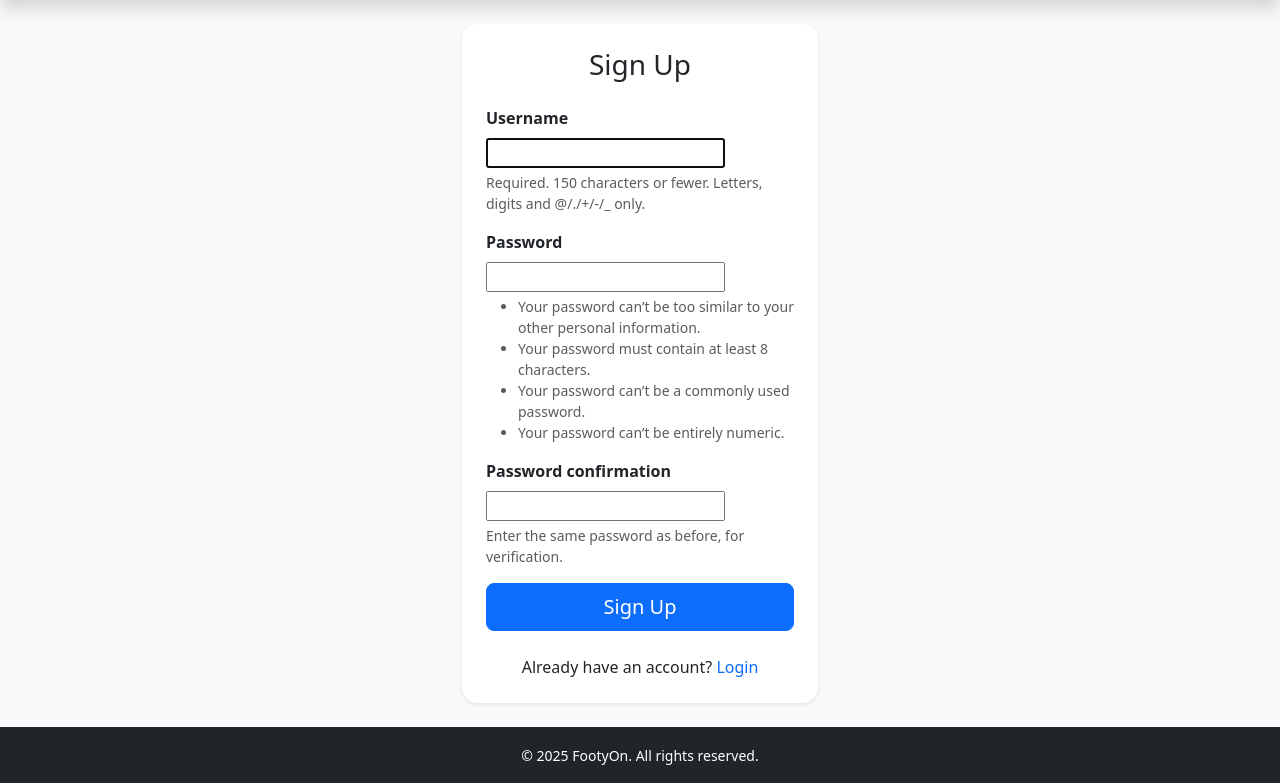
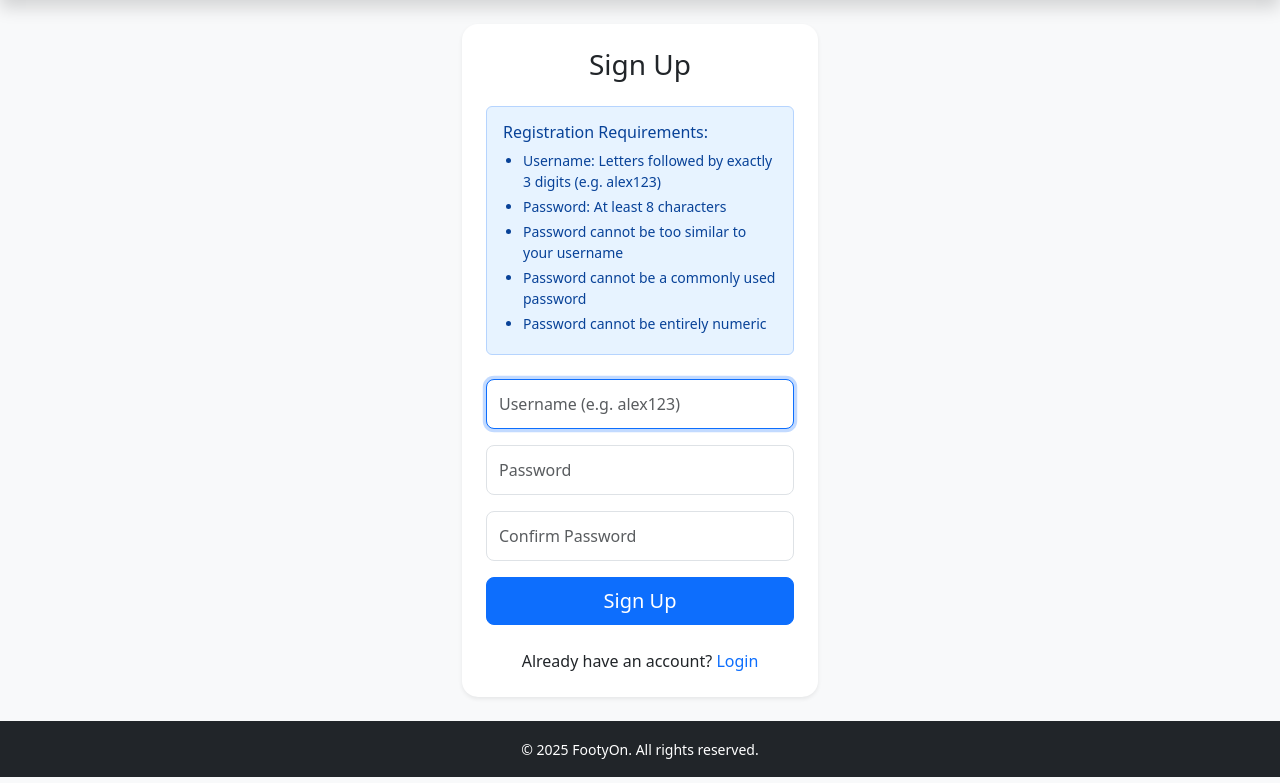
Before and after one commit to mohammedAljadd/FootyOn, a Django app: page /accounts/signup/ in a window 1280 px wide. Shown: the part 68-851 px from the top of the page. Run offline with Django 5.2, Linux system fonts and the light colour scheme; parts of the project's set-up code (start-up, migrations or seed data) failed here and were passed over.

Commit message:
feat: customize and translate auth pages

```diff
--- a/footyon/accounts/forms.py
+++ b/footyon/accounts/forms.py
@@ -1,30 +1,113 @@
 # accounts/forms.py
 import re
 from django import forms
-from django.contrib.auth.forms import UserCreationForm
+from django.contrib.auth.forms import UserCreationForm, AuthenticationForm
 from .models import User
+from django.utils.translation import gettext_lazy as _
 
 class UserSignupForm(UserCreationForm):
     class Meta:
         model = User
         fields = ["username", "password1", "password2"]
 
+    def __init__(self, *args, **kwargs):
+        """
+        Override __init__ to customize form fields with placeholders instead of labels.
+        This prevents layout shifts when translated text becomes longer.
+        """
+        # Call parent class __init__ first to initialize the form
+        super().__init__(*args, **kwargs)
+
+        # ===== USERNAME FIELD =====
+        # Update the username field widget attributes
+        self.fields['username'].widget.attrs.update({
+            'placeholder': _('Username (e.g. alex123)'),  # Placeholder text (translatable)
+            'class': 'form-control'  # Bootstrap class for styling
+        })
+        self.fields['username'].label = ''  # Remove label to avoid duplication
+
+        # ===== PASSWORD1 FIELD (Password) =====
+        # Update the first password field widget attributes
+        self.fields['password1'].widget.attrs.update({
+            'placeholder': _('Password'),  # Placeholder text (translatable)
+            'class': 'form-control'  # Bootstrap class for styling
+        })
+        self.fields['password1'].label = ''  # Remove label
+        # Keep the help text - it shows password requirements to users
+        # Django's default help text explains: length, similarity, common passwords, numeric-only rules
+
+        # ===== PASSWORD2 FIELD (Confirm Password) =====
+        # Update the password confirmation field widget attributes
+        self.fields['password2'].widget.attrs.update({
+            'placeholder': _('Confirm Password'),  # Placeholder text (translatable)
+            'class': 'form-control'  # Bootstrap class for styling
+        })
+        self.fields['password2'].label = ''  # Remove label
+
+        # ===== REMOVE HELP TEXT =====
+        # Django's default password fields include help text about password requirements
+        # We remove them to keep the form clean and minimal
+        self.fields['password1'].help_text = ''
+        self.fields['password2'].help_text = ''
+        self.fields['username'].help_text = ''
+
     def clean_username(self):
+        """
+        Custom validation for username field.
+        Enforces format: letters followed by exactly 3 digits (e.g., alex123)
+        """
         username = self.cleaned_data.get("username")
-        # enforce "name + 3 digits"
+        # Regex pattern: ^[A-Za-z]+ = one or more letters, [0-9]{3}$ = exactly 3 digits
         if not re.match(r"^[A-Za-z]+[0-9]{3}$", username):
             raise forms.ValidationError(
-                "Username must be letters followed by exactly 3 digits (e.g. alex123)."
+                _("Username must be letters followed by exactly 3 digits (e.g. alex123).")
             )
         return username
 
     def save(self, commit=True):
+        """
+        Override save method to ensure security defaults.
+        Prevents privilege escalation during signup.
+        """
+        # Create user object but don't save to database yet
         user = super().save(commit=False)
-        # ensure only regular users are created
+
+        # Ensure only regular users are created (not admins or staff)
         user.is_staff = False
         user.is_superuser = False
         user.is_recruiter = False
         user.is_disabled = False
+
+        # Save to database if commit=True
         if commit:
             user.save()
         return user
+
+
+class UserLoginForm(AuthenticationForm):
+    """
+    Custom login form that uses placeholders instead of labels.
+    Extends Django's built-in AuthenticationForm.
+    """
+    def __init__(self, *args, **kwargs):
+        """
+        Customize the login form fields with placeholders.
+        """
+        # Call parent class __init__ to initialize the form
+        super().__init__(*args, **kwargs)
+
+        # ===== USERNAME FIELD =====
+        # AuthenticationForm uses 'username' field by default
+        self.fields['username'].widget.attrs.update({
+            'placeholder': _('Username'),  # Placeholder text (translatable)
+            'class': 'form-control'  # Bootstrap class for styling
+        })
+        self.fields['username'].label = ''  # Remove label
+
+        # ===== PASSWORD FIELD =====
+        # AuthenticationForm uses 'password' field (not password1/password2)
+        self.fields['password'].widget.attrs.update({
+            'placeholder': _('Password'),  # Placeholder text (translatable)
+            'class': 'form-control'  # Bootstrap class for styling
+        })
+        self.fields['password'].label = ''  # Remove label
--- a/footyon/accounts/templates/accounts/login.html
+++ b/footyon/accounts/templates/accounts/login.html
@@ -1,5 +1,5 @@
 {% extends "base.html" %}
-
+{% load i18n %}
 {% block title %}Login{% endblock %}
 
 {% block content %}
@@ -28,12 +28,12 @@
                             {% endif %}
                         </div>
                     {% endfor %}
-                    <button type="submit" class="btn btn-success w-100 btn-lg">Login</button>
+                    <button type="submit" class="btn btn-success w-100 btn-lg">{% trans "Login" %}</button>
                 </form>
 
                 <div class="text-center mt-4">
                     <p class="mb-0">
-                        Don't have an account? <a href="{% url 'signup' %}" class="text-decoration-none">Sign Up</a>
+                        {% trans "Don't have an account?" %} <a href="{% url 'signup' %}" class="text-decoration-none">{% trans "Sign Up" %}</a>
                     </p>
                 </div>
             </div>
--- a/footyon/accounts/templates/accounts/signup.html
+++ b/footyon/accounts/templates/accounts/signup.html
@@ -1,21 +1,39 @@
 {% extends "base.html" %}
+{% load i18n %}
 
-{% block title %}Sign Up{% endblock %}
+{% block title %}{% trans "Sign Up" %}{% endblock %}
 
 {% block content %}
 <div class="row justify-content-center">
     <div class="col-12 col-sm-8 col-md-6 col-lg-4">
         <div class="card shadow-sm">
             <div class="card-body p-4">
-                <h2 class="h3 text-center mb-4">Sign Up</h2>
+                <h2 class="h3 text-center mb-4">{% trans "Sign Up" %}</h2>
+
+                {# Instructions box - always visible to guide users #}
+                <div class="alert alert-info mb-4">
+                    <h6 class="alert-heading mb-2">{% trans "Registration Requirements:" %}</h6>
+                    <ul class="mb-0 small">
+                        <li>{% trans "Username: Letters followed by exactly 3 digits (e.g. alex123)" %}</li>
+                        <li>{% trans "Password: At least 8 characters" %}</li>
+                        <li>{% trans "Password cannot be too similar to your username" %}</li>
+                        <li>{% trans "Password cannot be a commonly used password" %}</li>
+                        <li>{% trans "Password cannot be entirely numeric" %}</li>
+                    </ul>
+                </div>
+
                 <form method="post">
                     {% csrf_token %}
+
+                    {# Loop through each form field (username, password1, password2) #}
                     {% for field in form %}
                         <div class="mb-3">
-                            <label for="{{ field.id_for_label }}" class="form-label fw-semibold">
-                                {{ field.label }}
-                            </label>
+                            {# Render the input field directly (no label since it's empty) #}
+                            {# Placeholders are set in the UserSignupForm __init__ method #}
                             {{ field }}
+
+                            {# Display validation errors if any #}
+                            {# These appear when username format is wrong or passwords don't match #}
                             {% if field.errors %}
                                 <div class="text-danger small mt-1">
                                     {% for error in field.errors %}
@@ -23,17 +41,17 @@
                                     {% endfor %}
                                 </div>
                             {% endif %}
-                            {% if field.help_text %}
-                                <div class="form-text small">{{ field.help_text }}</div>
-                            {% endif %}
                         </div>
                     {% endfor %}
-                    <button type="submit" class="btn btn-primary w-100 btn-lg">Sign Up</button>
+
+                    {# Submit button with translation support #}
+                    <button type="submit" class="btn btn-primary w-100 btn-lg">{% trans "Sign Up" %}</button>
                 </form>
 
+                {# Link to login page for existing users #}
                 <div class="text-center mt-4">
                     <p class="mb-0">
-                        Already have an account? <a href="{% url 'login' %}" class="text-decoration-none">Login</a>
+                        {% trans "Already have an account?" %} <a href="{% url 'login' %}" class="text-decoration-none">{% trans "Login" %}</a>
                     </p>
                 </div>
             </div>
@@ -42,43 +60,57 @@
 </div>
 
 <style>
-    /* Mobile-specific styles */
+    /* ===== Mobile-specific styles ===== */
+    /* Apply these styles only on small screens (max-width: 576px) */
     @media (max-width: 576px) {
         .card {
-            margin: 1rem;
-            border-radius: 0.75rem;
+            margin: 1rem;  /* Add margin around card on mobile */
+            border-radius: 0.75rem;  /* Rounded corners */
         }
 
         .card-body {
-            padding: 1.5rem;
+            padding: 1.5rem;  /* Reduce padding on mobile for more space */
         }
 
         .btn-lg {
-            padding: 0.75rem 1rem;
-            font-size: 1rem;
-        }
-
-        .form-label {
-            font-size: 0.95rem;
+            padding: 0.75rem 1rem;  /* Adjust button padding for mobile */
+            font-size: 1rem;  /* Standard font size for mobile */
         }
     }
 
-    /* Form field styling */
+    /* ===== Form field styling ===== */
     .form-control {
-        border-radius: 0.5rem;
-        border: 1px solid #dee2e6;
-        padding: 0.75rem;
-        font-size: 1rem;
+        border-radius: 0.5rem;  /* Rounded input corners */
+        border: 1px solid #dee2e6;  /* Light gray border */
+        padding: 0.75rem;  /* Comfortable padding inside inputs */
+        font-size: 1rem;  /* Standard readable font size */
     }
 
+    /* Style for focused input fields */
     .form-control:focus {
-        border-color: #0d6efd;
-        box-shadow: 0 0 0 0.2rem rgba(13, 110, 253, 0.25);
+        border-color: #0d6efd;  /* Blue border on focus (matches signup button) */
+        box-shadow: 0 0 0 0.2rem rgba(13, 110, 253, 0.25);  /* Blue shadow glow */
     }
 
+    /* ===== Card styling ===== */
     .card {
-        border: none;
-        border-radius: 1rem;
+        border: none;  /* Remove default border */
+        border-radius: 1rem;  /* More rounded corners for modern look */
+    }
+
+    /* ===== Instructions alert box styling ===== */
+    .alert-info {
+        background-color: #e7f3ff;  /* Light blue background */
+        border-color: #b6d4fe;  /* Slightly darker blue border */
+        color: #084298;  /* Dark blue text for readability */
+    }
+
+    .alert-info ul {
+        padding-left: 1.25rem;  /* Indent the list items */
+    }
+
+    .alert-info li {
+        margin-bottom: 0.25rem;  /* Small spacing between requirements */
     }
 </style>
 
--- a/footyon/accounts/urls.py
+++ b/footyon/accounts/urls.py
@@ -1,11 +1,26 @@
 from django.urls import path
 from django.contrib.auth.views import LogoutView, LoginView
 from . import views
+from .forms import UserLoginForm  # Import our custom login form with placeholders
 
 urlpatterns = [
+    # Logout view - redirects to home page after logout
     path('logout/', LogoutView.as_view(next_page='home'), name='logout'),
-    path("login/", LoginView.as_view(template_name="accounts/login.html"), name="login"),
+
+    # Login view - uses our custom UserLoginForm instead of Django's default
+    # This ensures placeholders are used instead of labels
+    path("login/", LoginView.as_view(
+        template_name="accounts/login.html",  # Template to render
+        authentication_form=UserLoginForm  # Our custom form with placeholders
+    ), name="login"),
+
+    # Signup view - handled by custom view function
     path("signup/", views.signup, name="signup"),
+
+    # Admin view to manage all user accounts (requires superuser)
     path("manage/", views.manage_accounts, name="manage_accounts"),
+
+    # Admin action to activate/deactivate a user account (requires superuser)
+    # <int:user_id> captures the user's ID from the URL
     path("toggle/<int:user_id>/", views.toggle_account_status, name="toggle_account_status"),
 ]
```
Also changed, not shown: footyon/accounts/locale/fr/LC_MESSAGES/django.po, footyon/matches/locale/fr/LC_MESSAGES/django.po, 1 other file.
